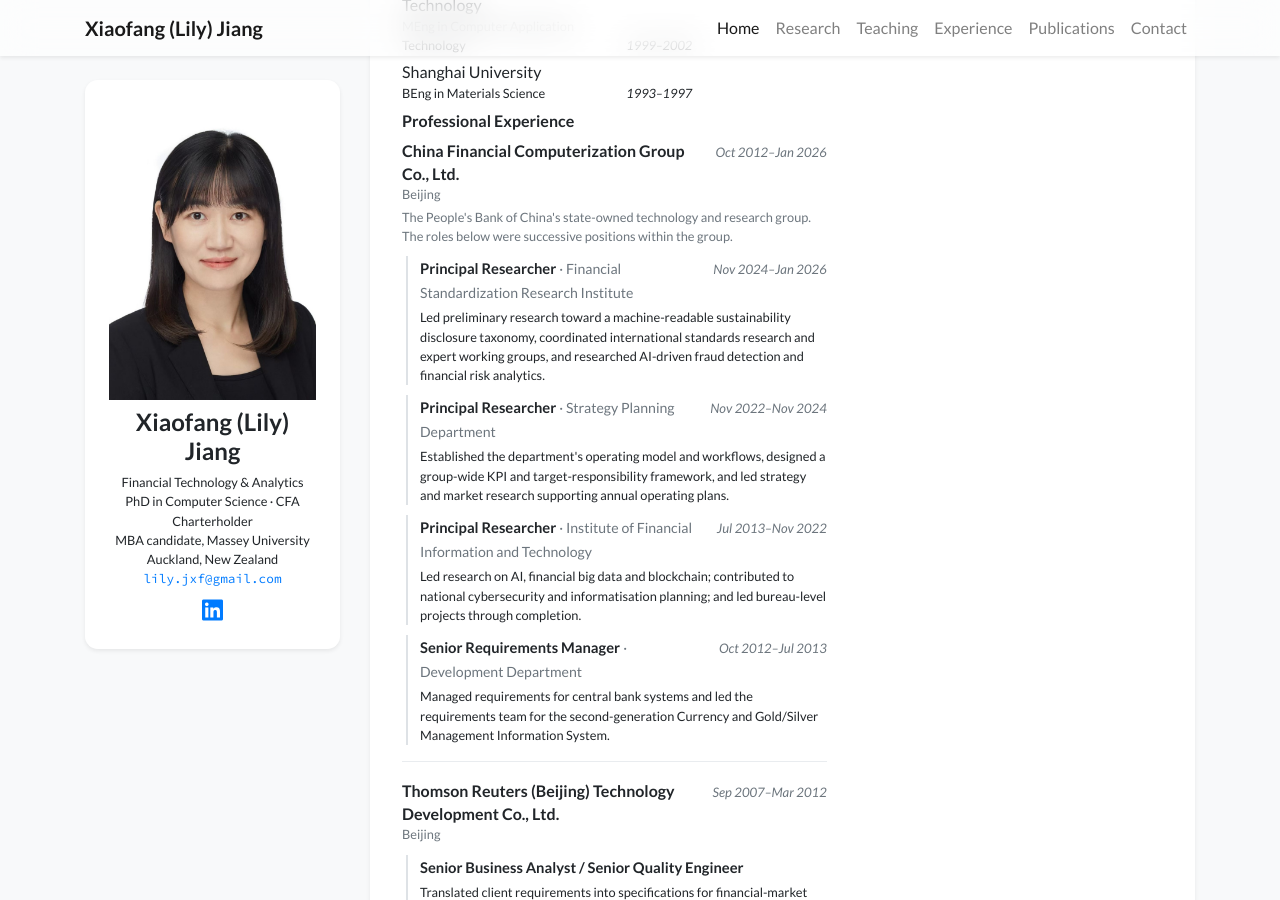
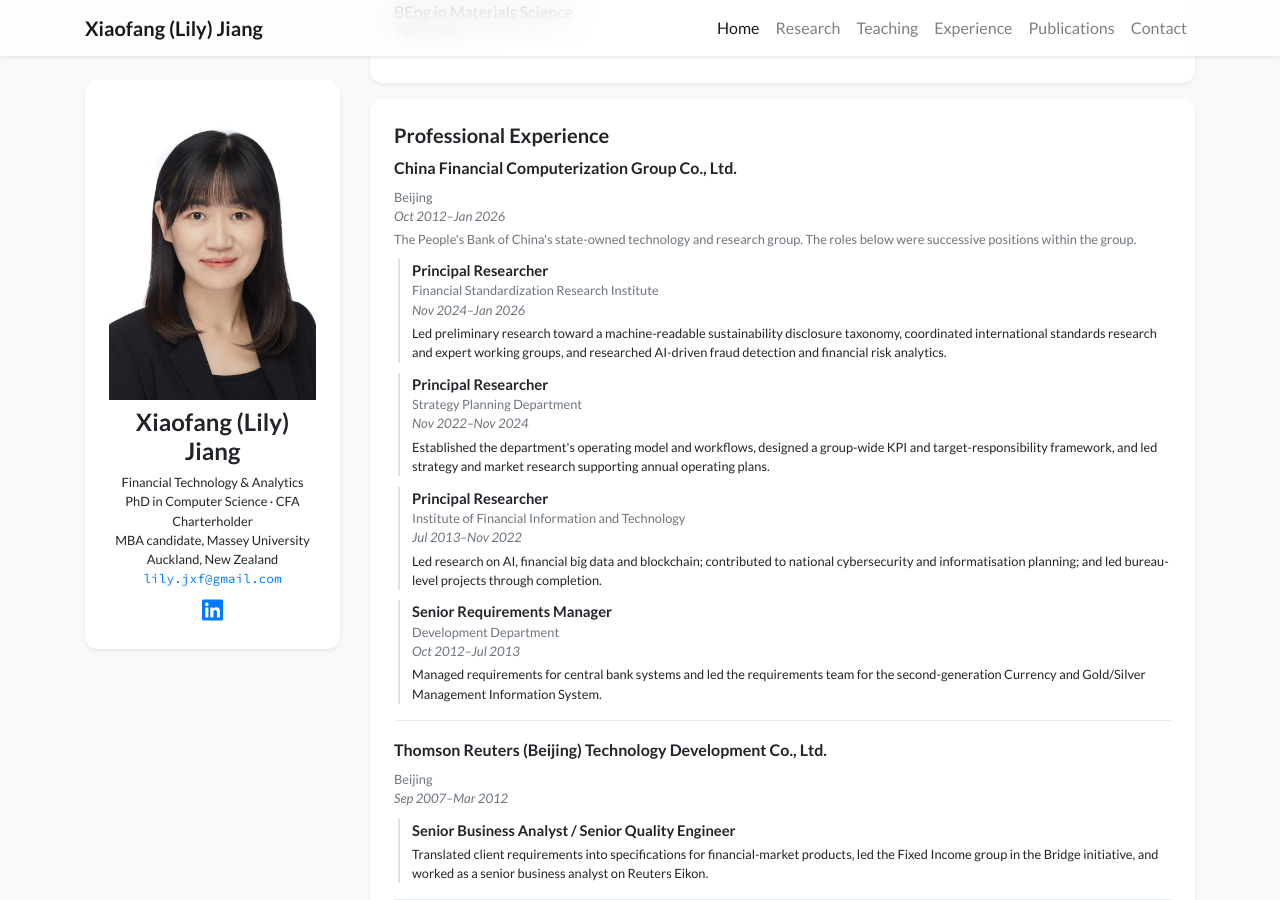
Before and after one commit to jxfgh/jxfgh.github.io, a Jekyll site: the page built from index.html, in a window 1280 px wide and 900 px high, scrolled down 1478 px. Built offline with Jekyll 4.4.1, drawn with Linux system fonts in a browser that asks for light colours; nearby versions of some CDN libraries; a style sheet for code colours, icons or effects is not loaded.

Commit message:
Add files via upload

```diff
--- a/_includes/widgets/experience_card.html
+++ b/_includes/widgets/experience_card.html
@@ -1,86 +1,76 @@
+{% if site.data.profile.education %}
 <div class="row mt-3">
     <div class="col">
-        <div class="card border-0 shadow-sm bg-white">
+        <section class="card border-0 shadow-sm bg-white">
             <div class="card-body p-4">
-                <div class="row" data-masonry='{"percentPosition": true }'>
-                    {% if site.data.profile.education %}
-                    <div class="col-lg-5">
-                        <div class="mx-2 my-1">
-                            <h6>Education &amp; Qualifications</h6>
-                            <ul class="list-unstyled mb-1">
+                <h5 class="profile-section-title">Education &amp; Qualifications</h5>
+                <div class="row">
                     {% for item in site.data.profile.education %}
-                                <li class="media mb-1">
-                                    {% if item.logo %}<img src="{{ item.logo | relative_url }}" alt="{{ item.name }}" style="width: 18px;" class="mr-1 mt-1">{% endif %}
-                                    <div class="media-body">
-                                        <div>{{ item.name }}</div>
-                                        <div class="small">{{ item.dept }}</div>
-                                        <div class="small d-flex">
-                                            <div>{{ item.position }}</div>
-                                            <div class="mt-auto ml-auto no-break"><em>{{ item.date }}</em></div>
+                    <div class="col-md-6 mb-3">
+                        <div class="education-entry">
+                            <div class="education-institution">{{ item.name }}</div>
+                            {% if item.dept %}<div class="small text-muted">{{ item.dept }}</div>{% endif %}
+                            {% if item.position %}<div class="education-qualification">{{ item.position }}</div>{% endif %}
+                            {% if item.date %}<div class="small text-muted education-date">{{ item.date }}</div>{% endif %}
                         </div>
                     </div>
-                                </li>
                     {% endfor %}
-                            </ul>
+                </div>
+            </div>
+        </section>
     </div>
 </div>
 {% endif %}
 
 {% if site.data.profile.experience %}
-                    <div class="col-lg-7">
-                        <div class="mx-2 my-1">
-                            <h6>Professional Experience</h6>
+<div class="row mt-3">
+    <div class="col">
+        <section class="card border-0 shadow-sm bg-white">
+            <div class="card-body p-4">
+                <h5 class="profile-section-title">Professional Experience</h5>
                 <div class="experience-list">
                     {% for item in site.data.profile.experience %}
-                                <section class="experience-org">
-                                    <div class="experience-org-heading">
-                                        <div>
-                                            <div class="experience-org-name">{{ item.name }}</div>
+                    <article class="experience-org">
+                        <h6 class="experience-org-name">{{ item.name }}</h6>
                         {% if item.location %}<div class="small text-muted">{{ item.location }}</div>{% endif %}
-                                        </div>
-                                        {% if item.date %}<div class="experience-date"><em>{{ item.date }}</em></div>{% endif %}
-                                    </div>
+                        {% if item.date %}<div class="small text-muted experience-date"><em>{{ item.date }}</em></div>{% endif %}
                         {% if item.description %}<p class="small text-muted experience-org-description">{{ item.description }}</p>{% endif %}
+
                         {% for role in item.roles %}
                         <div class="experience-role">
-                                        <div class="experience-role-heading">
-                                            <div>
-                                                <span class="experience-role-name">{{ role.position }}</span>
-                                                {% if role.department %}<span class="experience-role-department"> · {{ role.department }}</span>{% endif %}
-                                            </div>
-                                            {% if role.date %}<div class="experience-date"><em>{{ role.date }}</em></div>{% endif %}
-                                        </div>
+                            <div class="experience-role-name">{{ role.position }}</div>
+                            {% if role.department %}<div class="small text-muted">{{ role.department }}</div>{% endif %}
+                            {% if role.date %}<div class="small text-muted experience-date"><em>{{ role.date }}</em></div>{% endif %}
                             {% if role.summary %}<p class="small experience-role-summary">{{ role.summary }}</p>{% endif %}
                         </div>
                         {% endfor %}
-                                </section>
+                    </article>
                     {% endfor %}
                 </div>
+            </div>
+        </section>
     </div>
 </div>
 {% endif %}
 
 {% if site.data.profile.awards %}
-                    <div class="col-lg-5">
-                        <div class="mx-2 my-1">
-                            <h6>Honors & Awards</h6>
-                            <ul class="list small pl-3 mb-1">
+<div class="row mt-3">
+    <div class="col">
+        <section class="card border-0 shadow-sm bg-white">
+            <div class="card-body p-4">
+                <h5 class="profile-section-title">Honors &amp; Awards</h5>
+                <div class="row">
                     {% for item in site.data.profile.awards %}
-                                <li>
-                                    <div class="d-flex">
-                                        <div>{{ item.name }}</div>
-                                        <div class="ml-auto mt-auto no-break"><em>{{ item.date }}</em></div>
+                    <div class="col-md-6 mb-2">
+                        <div class="award-entry">
+                            <div class="award-name">{{ item.name }}</div>
+                            {% if item.date %}<div class="small text-muted award-date">{{ item.date }}</div>{% endif %}
                         </div>
-                                </li>
+                    </div>
                     {% endfor %}
-                            </ul>
+                </div>
+            </div>
+        </section>
     </div>
 </div>
 {% endif %}
-
-                </div>
-
-            </div>
-        </div>
-    </div>
-</div>
```
Lines whose indentation alone changed are shown as unchanged.
